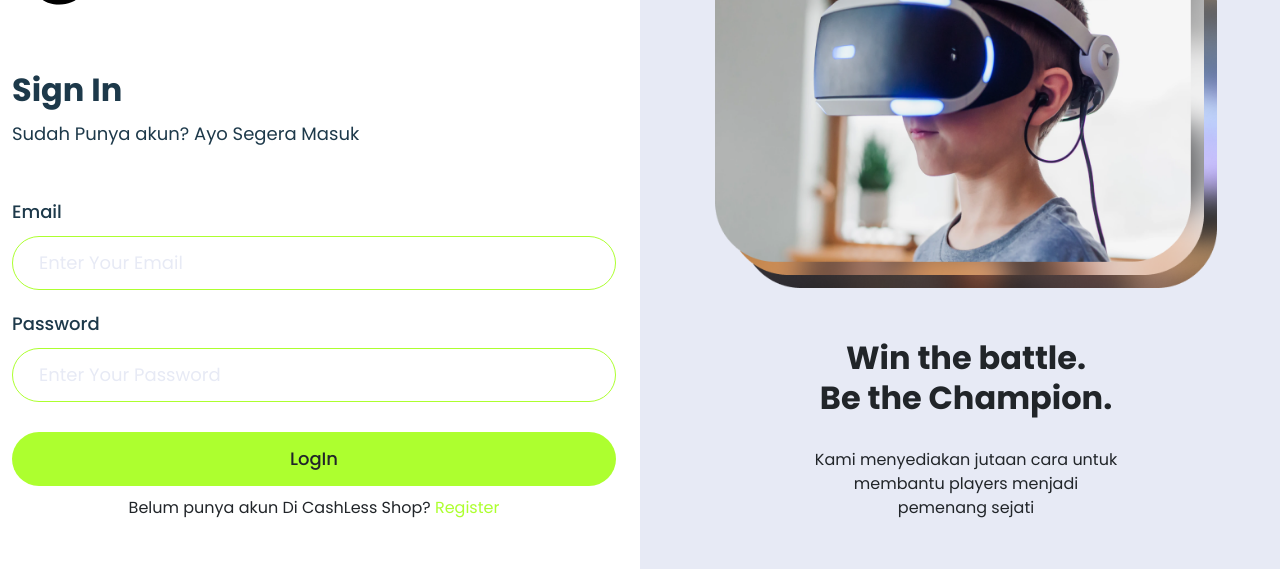
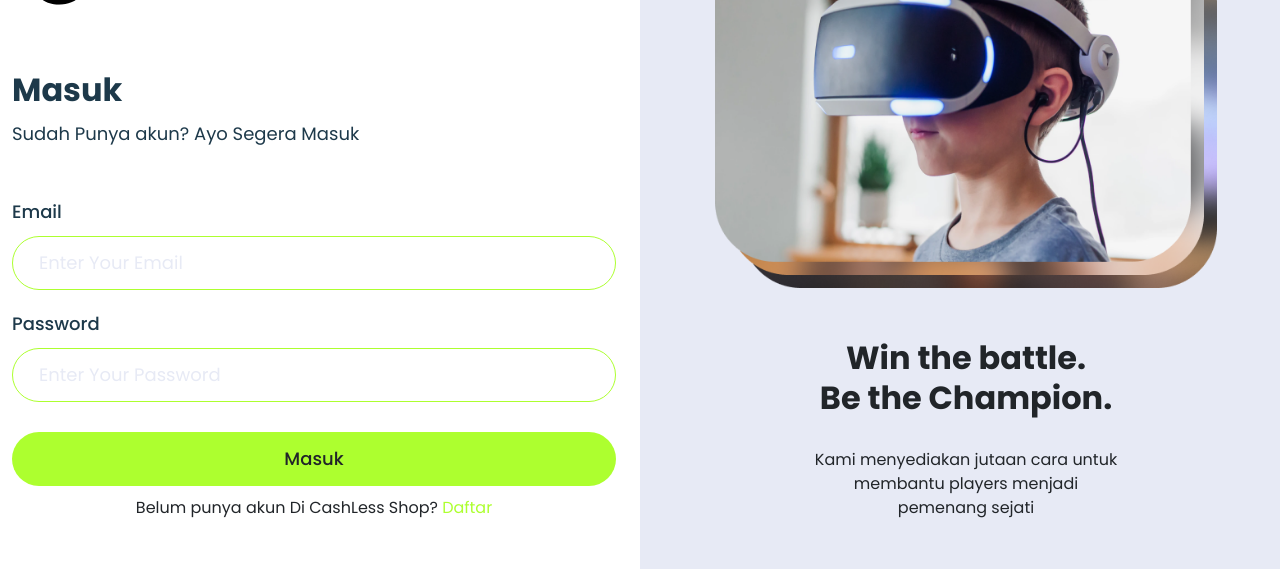
Before and after one commit to Aqilaaaaaaa/WebApp-topup-gameonline, a Next.js app: page /account/login in a window 1280 px wide. Shown: the part 228-797 px from the top of the page. Built offline with nearby package versions, Linux system fonts and the light colour scheme.

Commit message:
Fixing language #2

```diff
--- a/pages/account/login.js
+++ b/pages/account/login.js
@@ -82,7 +82,7 @@ function Login({id}) {
                                         <img src="/icon/logo.svg" width={100} height={100}/>
                                     </Link>
                                 </div>
-                                <h2 className="text-4xl fw-bold color-palette-1 mb-10">Sign In</h2>
+                                <h2 className="text-4xl fw-bold color-palette-1 mb-10">Masuk</h2>
                                 <p className="text-lg color-palette-1 m-0">Sudah Punya akun? Ayo Segera Masuk</p>
 
                                 <div className="pt-50">
@@ -97,13 +97,13 @@ function Login({id}) {
                                 </div>
                                 <div className="button-group d-flex flex-column mx-auto pt-30 pb-30">
                                     <button disabled={formState.isSubmitting} className="btn btn-login fw-medium text-lg rounded-pill mb-10" role="button">
-                                        LogIn
+                                        Masuk
                                     </button>
                                     <div className="w-full">
                                         <p className="text-center text-dark">
                                             Belum punya akun Di CashLess Shop?{" "}
                                             <Link href="/account/register" role="button" style={{textDecoration:"none", color:"#ADFF2F"}}>
-                                                <span className="font-semibold cursor-pointer hover:text-success">Register</span>
+                                                <span className="font-semibold cursor-pointer hover:text-success">Daftar</span>
                                             </Link>
                                         </p>
                                     </div>
```
